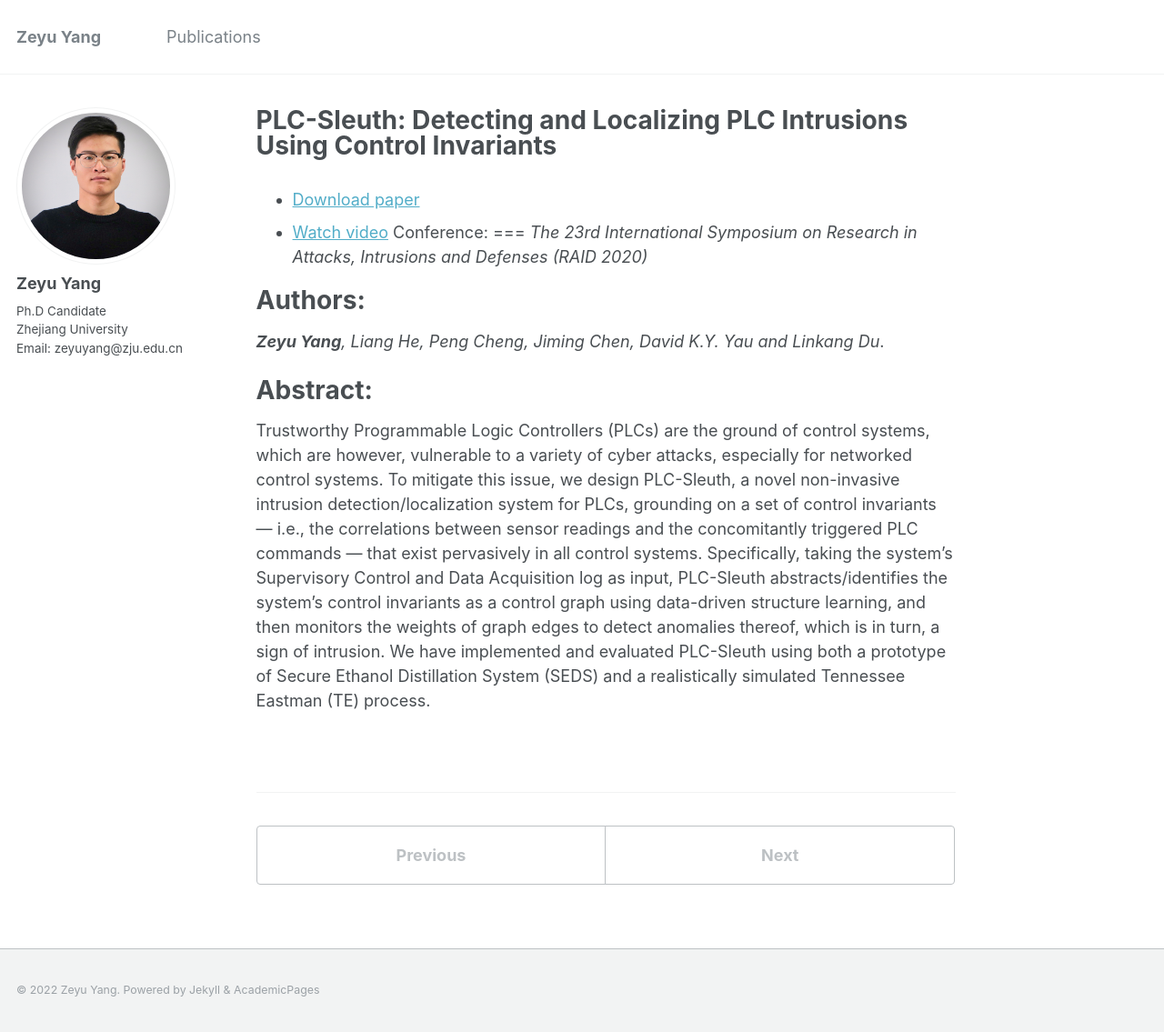
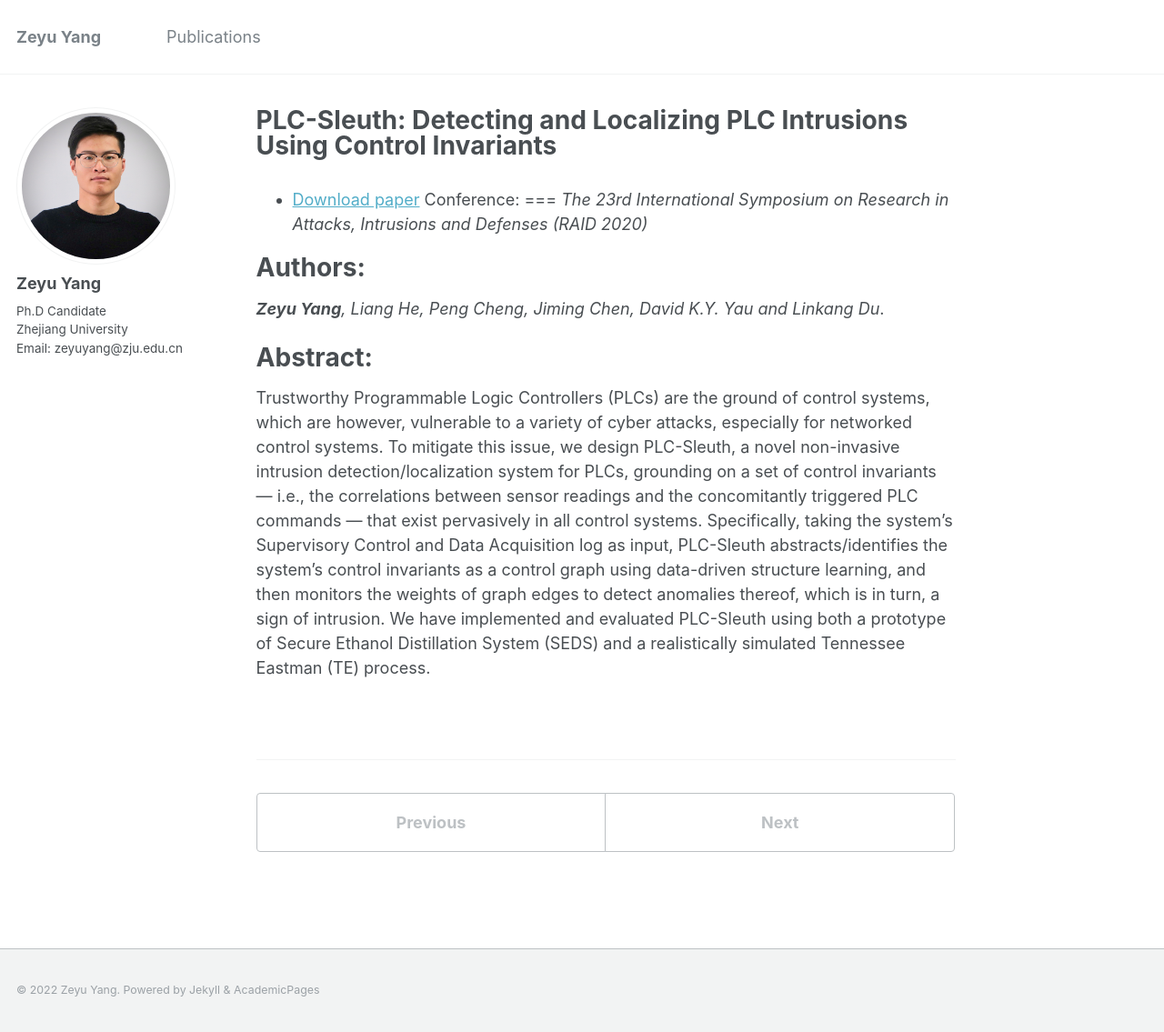
Before and after one commit to zeyuid/zeyuid.github.io, a Jekyll site: the page built from _publications/PLC-Sleuth.md, in a window 1280 px wide and 1135 px high. Shown: the whole window at 91% size. Built offline with Jekyll 4.4.1, drawn with Linux system fonts in a browser that asks for light colours.

Commit message:
add file

```diff
--- a/_publications/PLC-Sleuth.md
+++ b/_publications/PLC-Sleuth.md
@@ -5,11 +5,11 @@ permalink: /publication/PLC-Sleuth/
 excerpt: '> *The 23rd International Symposium on Research in Attacks, Intrusions and Defenses (RAID 2020)*<br>***Zeyu Yang**, Liang He, Peng Cheng, Jiming Chen, David K.Y. Yau and Linkang Du*.'
 <!-- date: 2020-10-01 -->
 venue: 'Online'
+# - [Watch video](https://www.youtube.com/watch?v=cWcqw7IljlU)
 #paperurl: ''
 #citation: ''
 ---
 - [Download paper](https://www.usenix.org/conference/raid2020/presentation/yang)
-- [Watch video](https://www.youtube.com/watch?v=cWcqw7IljlU)
 Conference:
 ===
 *The 23rd International Symposium on Research in Attacks, Intrusions and Defenses (RAID 2020)*
```
